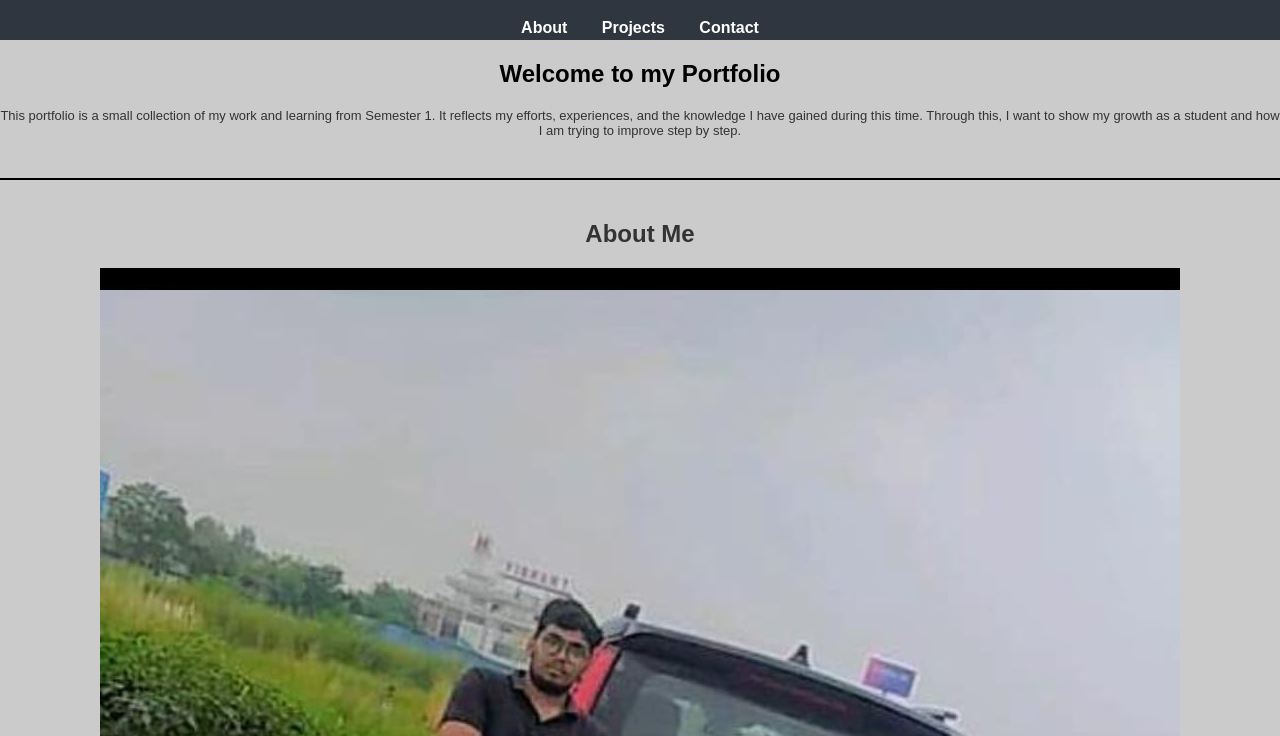
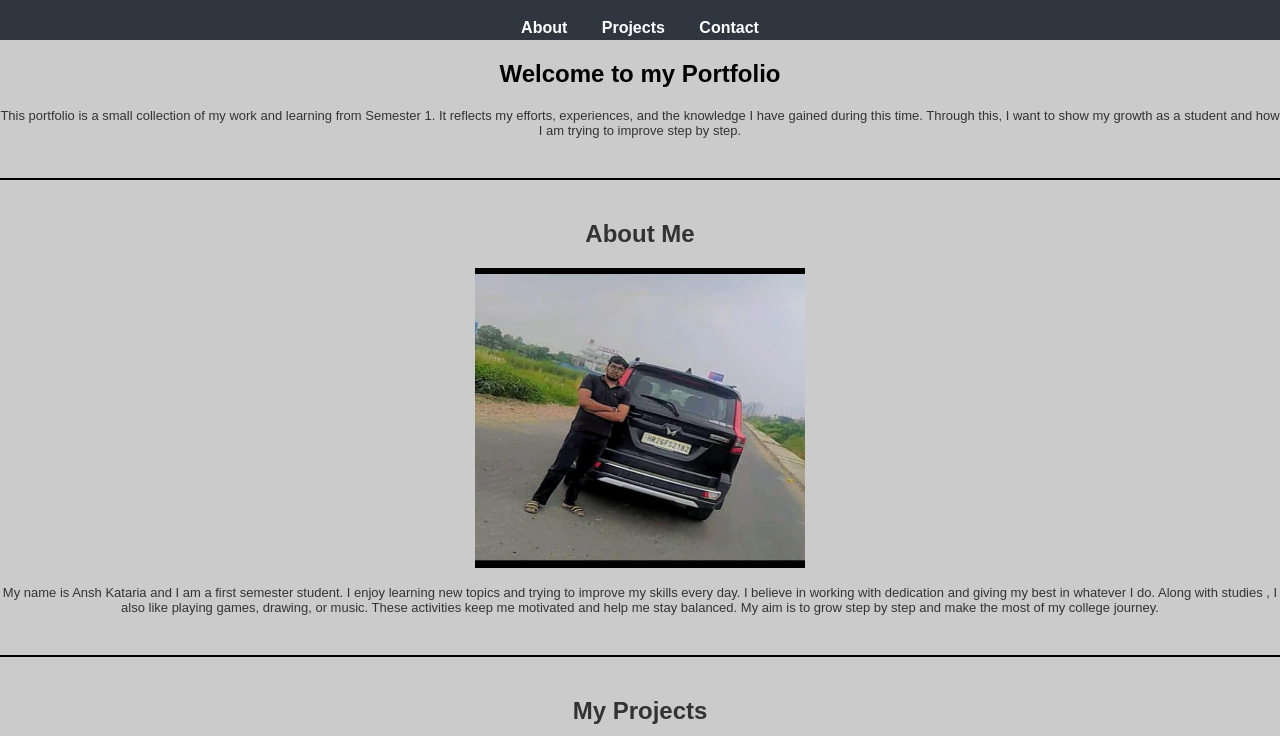
Before and after one commit to anshkataria16/Lab-Assignment-KRMU-Web-Dev-1, a plain HTML site: page lab2/index.html in a window 1280 px wide. Shown: the part 64-800 px from the top of the page. Drawn offline with Linux system fonts and the light colour scheme.

Commit message:
Refactor CSS styles and add image dimensions

```diff
--- a/lab2/style.css
+++ b/lab2/style.css
@@ -11,6 +11,10 @@ header{
     padding: 3px;
     position: sticky;
     top: 0;
+}
+img{
+    width:330px;
+    height:300px
 }
 nav a {
     color: #fff;
@@ -110,4 +114,5 @@ footer a{
 }
 footer a:hover{
     background-color: #454545;
+
 }
```
